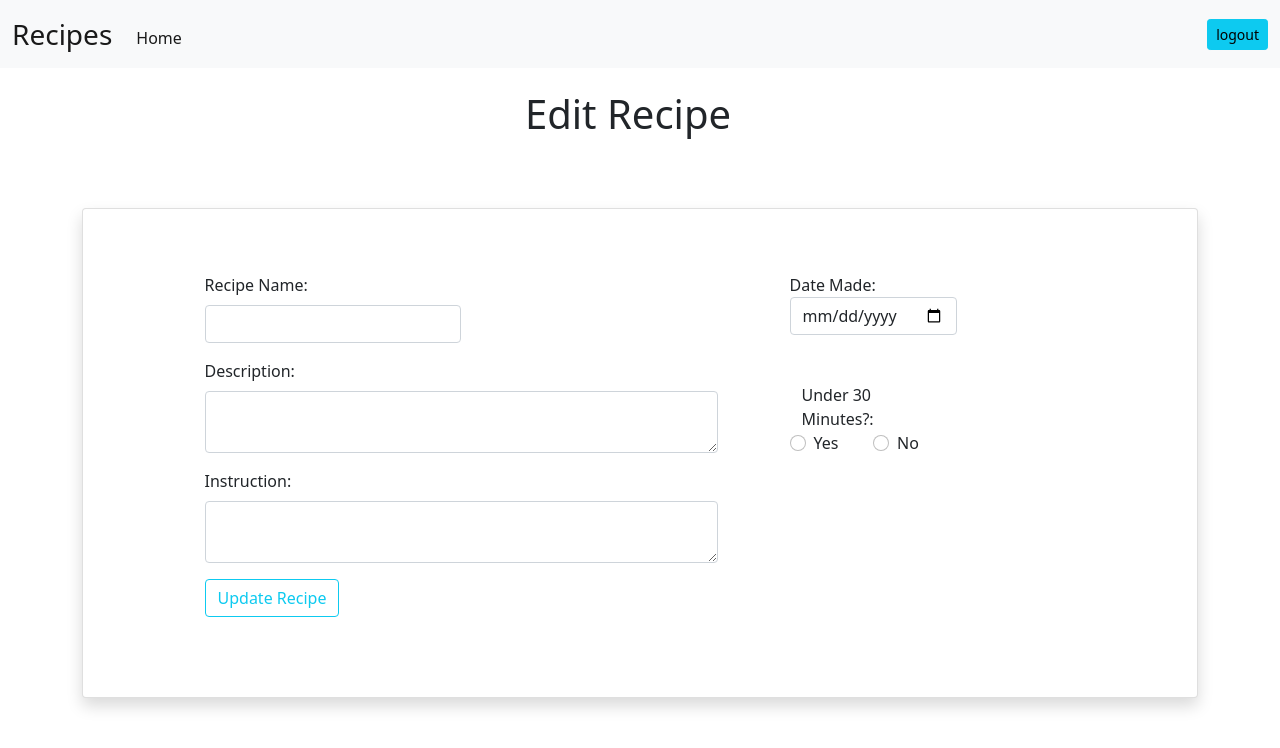
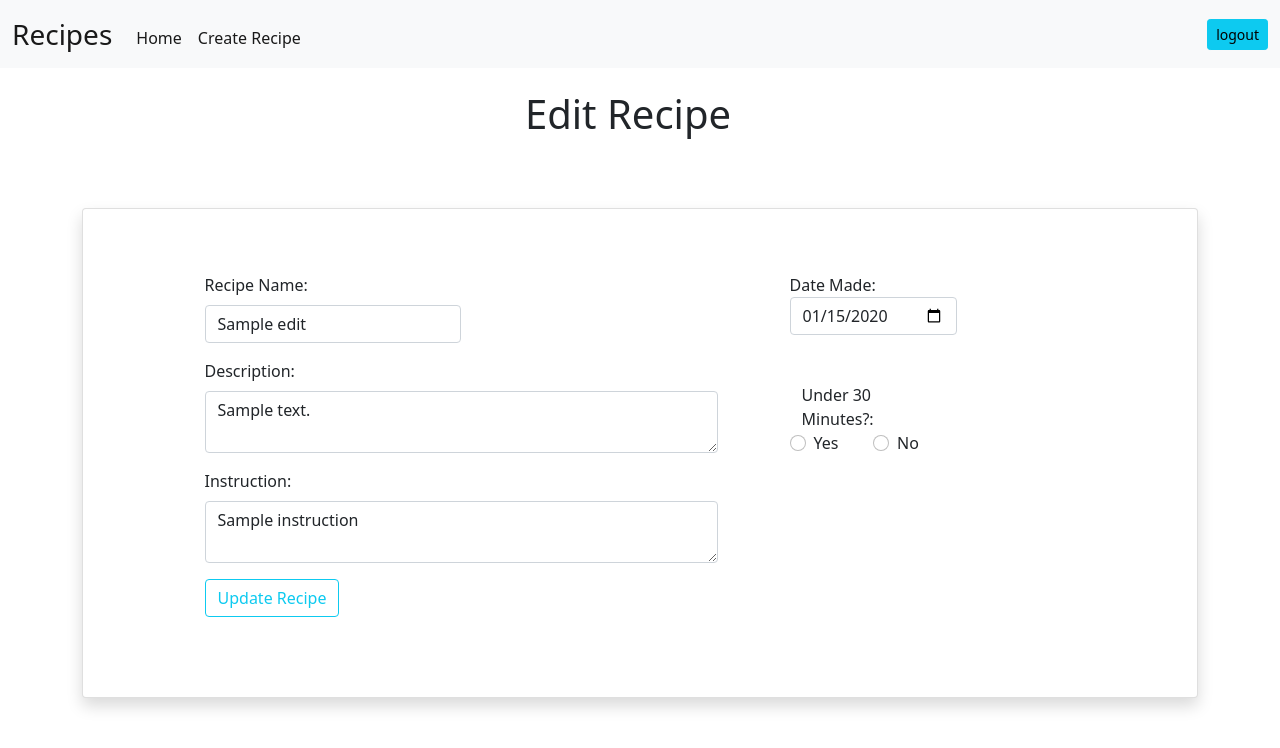
Before and after one commit to SherinaBegin/recipes, a Flask app: template flask_app/templates/edit.html in a window 1280 px wide. Shown: the top 748 px of the page. Run offline with Flask 2, Linux system fonts and the light colour scheme; the template is opened without the code that fills it: most values are stand-ins (such as "Sample title", 1, 10 or a date in 2020); one stand-in notice (Sample message) is shown.

Commit message:
Update - Complete

```diff
--- a/flask_app/templates/dashboard.html
+++ b/flask_app/templates/dashboard.html
@@ -61,7 +61,7 @@
                   </div>
                   <div class="card-footer text-center">
                      <a href="#" class="card-link text-info">View Instructions</a>
-                     <a href="#" class="card-link text-info">Edit</a>
+                     <a href="/recipes/edit/{{recipe.id}}" class="card-link text-info">Edit</a>
                      <a href="/recipes/delete/{{recipe.id}}" class="card-link text-info">Delete</a>
                   </div>
                </div>
--- a/flask_app/templates/edit.html
+++ b/flask_app/templates/edit.html
@@ -13,24 +13,12 @@
             <a class="navbar-brand fs-3" href="#">Recipes</a>
             <ul class="navbar-nav me-auto mt-2 mb-2 mb-lg-0">
                <li class="nav-item">
-                  <a class="nav-link active" href="/recipes">Home</a>
+                  <a class="nav-link active" href="/dashboard">Home</a>
+               </li>
+               <li class="nav-item">
+                  <a class="nav-link active" href="/recipes/new">Create Recipe</a>
                </li>
             </ul>
-            <!-- <button class="navbar-toggler" type="button" data-bs-toggle="collapse"
-                  data-bs-target="#navbarSupportedContent" aria-controls="navbarSupportedContent" aria-expanded="false"
-                  aria-label="Toggle navigation">
-                  <span class="navbar-toggler-icon"></span>
-                  </button>
-            <div class="collapse navbar-collapse" id="navbarSupportedContent">
-                  <ul class="navbar-nav me-auto mb-2 mb-lg-0">
-                     <li class="nav-item">
-                        <a class="nav-link active" aria-current="page" href="#">Home</a>
-                     </li>
-                  <form class="d-flex">
-                     <input class="form-control me-2" type="search" placeholder="Search" aria-label="Search">
-                     <button class="btn btn-outline-info" type="submit">Search</button>
-                  </form>
-            </div> -->
             <a href="/logout" class="btn btn-info btn-sm">logout</a>
          </div>
       </nav>
@@ -42,20 +30,29 @@
          </div>
          <div class="card mt-5 shadow p-3 mb-5 bg-body rounded">
             <div class="card-body pt-5 pb-5">
-               <form action="/recipe/update" method="post">
+               <!-- {% with messages = get_flashed_messages() %}
+                  {% if messages %}
+                     {% for message in messages %}
+                        <p>{{message}}</p>
+                     {% endfor %}
+                  {% endif %}
+               {% endwith %} -->
+               <form action="/recipes/update" method="post">
                   <div class="row justify-content-center">
                      <div class="col-6">
+                        <input type="hidden" name ='id' value={{edit.id}}>
                         <div class="mb-3 w-50">
                            <label for="name" class="form-label" name="name">Recipe Name:</label>
-                           <input type="text" class="form-control" id="name" value=""></input>
+                           <input type="text" class="form-control" name="name" value="{{edit.name}}"></input>
                         </div>
                         <div class="mb-3">
                            <label for="description" class="form-label" name="description">Description:</label>
-                           <textarea type="text" class="form-control" id="description" value=""></textarea>
+                           <textarea type="text" class="form-control" name="description" >{{edit.description}}
+                           </textarea>
                         </div>
                         <div class="mb-3">
                            <label for="intruction" class="form-label" name="instruction">Instruction:</label>
-                           <textarea type="text" class="form-control" id="instruction" value=""></textarea>
+                           <textarea type="text" class="form-control" name="instruction">{{edit.instruction}}</textarea>
                         </div>
                         <div class="mb-3">
                            <input type="submit" class='btn btn-outline-info' value="Update Recipe">
@@ -65,16 +62,16 @@
                      <div class="col-4">
                         <div class="form-group ms-5 mb-5 w-50">
                            <label for="date_made">Date Made:</label>
-                           <input type="date" name="date_made" class="form-control" value="">
+                           <input type="date" name="date_made" class="form-control" value="{{edit.date_made.strftime('%Y-%m-%d')}}">
                         </div>
                         <div class="row w-50 ms-5">
                            <label for="under30">Under 30 Minutes?:</label>
                            <div class="col form-check">
-                              <input class="form-check-input" type="radio" value="1" name='under30'>
+                              <input class="form-check-input" type="radio" value="1" name='under_30'>
                               <label class="form-check-label" for="1">Yes</label>
                            </div>
                            <div class="col form-check">
-                              <input class="form-check-input" type="radio" value="0" name='under30'>
+                              <input class="form-check-input" type="radio" value="0" name='under_30'>
                               <label class="form-check-label" for="0">No</label>
                            </div>
                         </div>
```
Also changed, not shown: flask_app/controllers/recipes.py (+26 -0 lines), flask_app/models/recipe.py (+33 -3 lines), flask_app/templates/create.html (+7 -0 lines).
